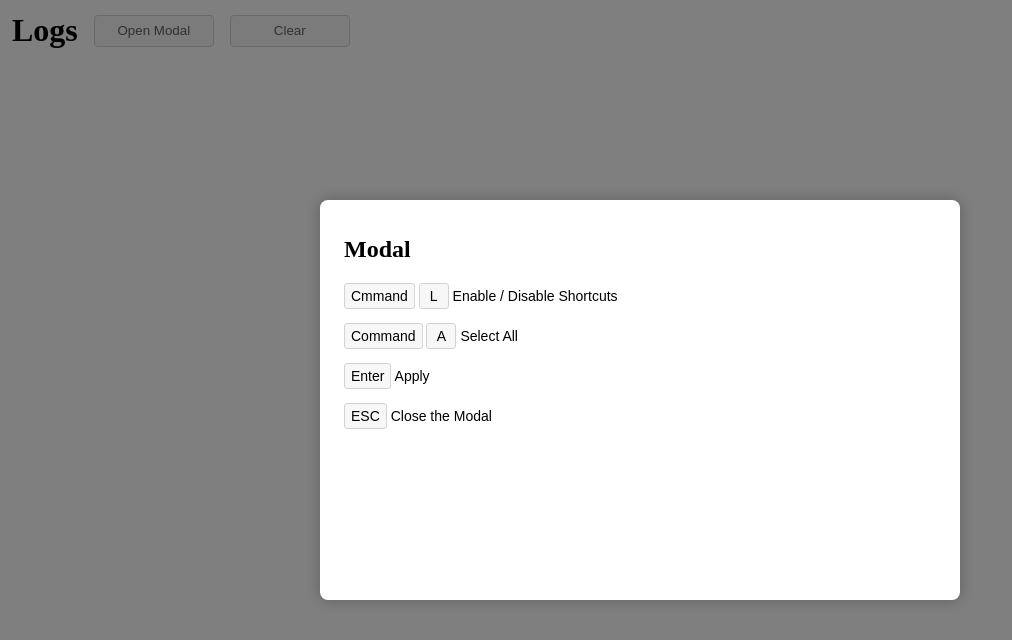
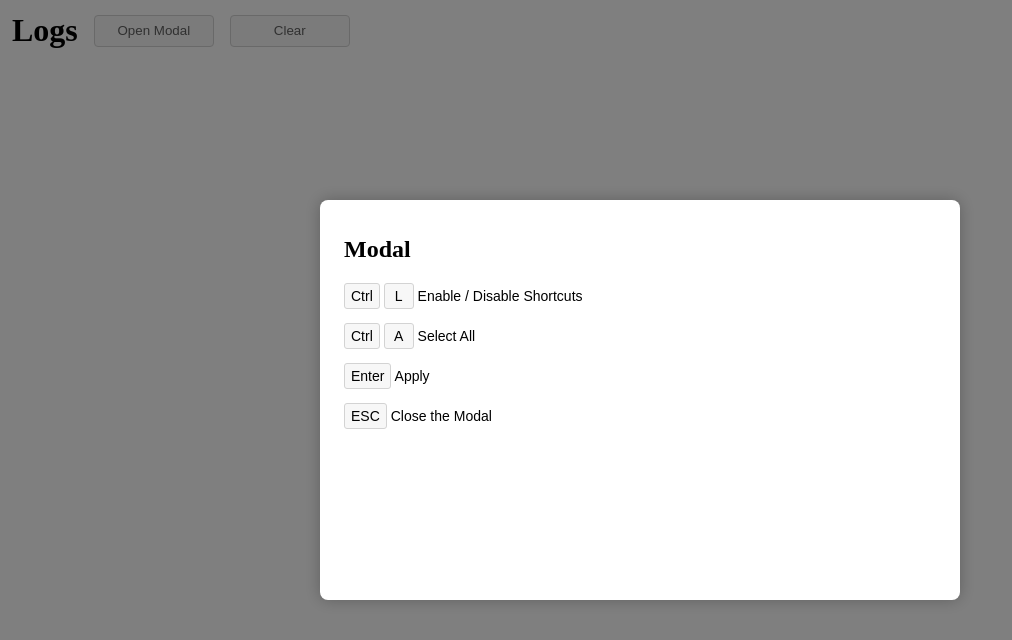
Before and after one commit to jinpill/useShortcuts, a Next.js app: page / in a window 1280 px wide. Both pictures are taken after a click on the button "Open Modal". Shown: the top 640 px of the page, without its empty margins (0-1012 px from the left). Built offline with nearby package versions, Linux system fonts and the light colour scheme.

Commit message:
feat: Improved the useShortcuts hook

```diff
--- a/components/Modal.tsx
+++ b/components/Modal.tsx
@@ -29,10 +29,10 @@ const Modal = (props: ModalProps) => {
   });
 
   useShortcuts("Ctrl L", "Command L", () => {
-    const disabled = ENTER.getDisabled() && CTRL_A.getDisabled();
+    const disabled = ENTER.disabled && CTRL_A.disabled;
 
-    ENTER.setDisabled(!disabled);
-    CTRL_A.setDisabled(!disabled);
+    ENTER.disabled = !disabled;
+    CTRL_A.disabled = !disabled;
 
     log(disabled ? "Enable Shortcuts" : "Disable Shortcuts");
   });
--- a/components/Shortcut.tsx
+++ b/components/Shortcut.tsx
@@ -1,4 +1,5 @@
 import { Fragment } from "react";
+import { isMacOs } from "react-device-detect";
 import style from "./Shortcut.module.css";
 
 interface IShortcutProps {
@@ -6,9 +7,14 @@ interface IShortcutProps {
   feature: string;
 }
 
-const Shortcut = (props: IShortcutProps) => (
+const Shortcut = (props: IShortcutProps) => {
+  const shortcuts = props.shortcut
+    .split(" ")
+    .map((key) => (isMacOs ? key : key.replace("Command", "Ctrl")));
+
+  return (
     <p className={style.shortcut}>
-    {props.shortcut.split(" ").map((key, i) => (
+      {shortcuts.map((key, i) => (
         <Fragment key={`${key}-${i}`}>
           <kbd>{key}</kbd>{" "}
         </Fragment>
@@ -16,5 +22,6 @@ const Shortcut = (props: IShortcutProps) => (
       {props.feature}
     </p>
   );
+};
 
 export default Shortcut;
--- a/hooks/useShortcuts.ts
+++ b/hooks/useShortcuts.ts
@@ -4,8 +4,8 @@ import { isMacOs } from 'react-device-detect';
 type Callback = () => void
 
 type ShortcutObject = {
-  getDisabled: () => boolean;
-  setDisabled: (value: boolean) => void;
+  get disabled(): boolean;
+  set disabled(value: boolean);
 }
 
 interface UseShortcuts {
@@ -59,6 +59,7 @@ const useShortcuts: UseShortcuts = (_options: string, _optionsForMac: string | C
   const handleKeyDown = useCallback((event: KeyboardEvent) => {
     if (shortcuts.key === "") return;
     if (callback === null) return;
+
     if (event.key.toLowerCase() !== shortcuts.key) return;
     if (event.ctrlKey !== shortcuts.ctrlKey) return;
     if (event.altKey !== shortcuts.altKey) return;
@@ -83,10 +84,10 @@ const useShortcuts: UseShortcuts = (_options: string, _optionsForMac: string | C
   }, [handleKeyDown]);
 
   return {
-    getDisabled() {
+    get disabled() {
       return disabled.current;
     },
-    setDisabled(value: boolean) {
+    set disabled(value: boolean) {
       disabled.current = value;
     }
   };
--- a/pages/index.tsx
+++ b/pages/index.tsx
@@ -39,7 +39,7 @@ const Home = () => {
 
       {visible && (
         <Modal title="Modal" onClose={setVisible.bind(null, false)} onLog={setLogs}>
-          <Shortcut shortcut="Cmmand L" feature="Enable / Disable Shortcuts" />
+          <Shortcut shortcut="Command L" feature="Enable / Disable Shortcuts" />
           <Shortcut shortcut="Command A" feature="Select All" />
           <Shortcut shortcut="Enter" feature="Apply" />
           <Shortcut shortcut="ESC" feature="Close the Modal" />
```
Lines whose indentation alone changed are shown as unchanged.
